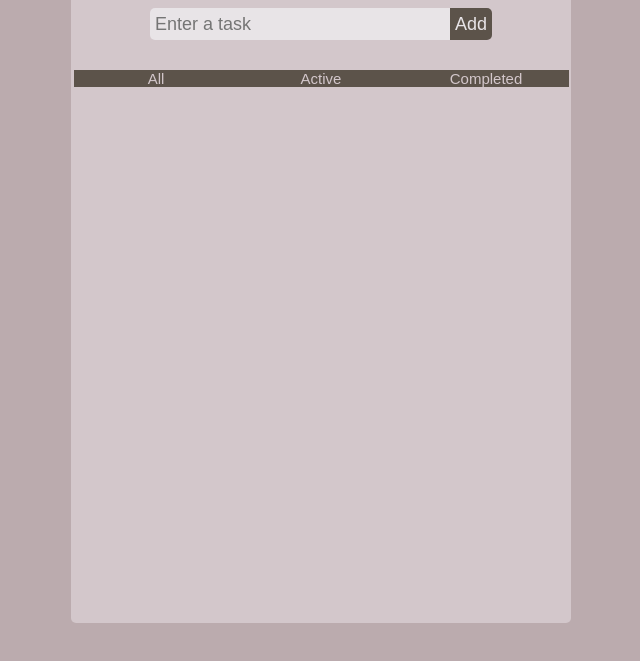
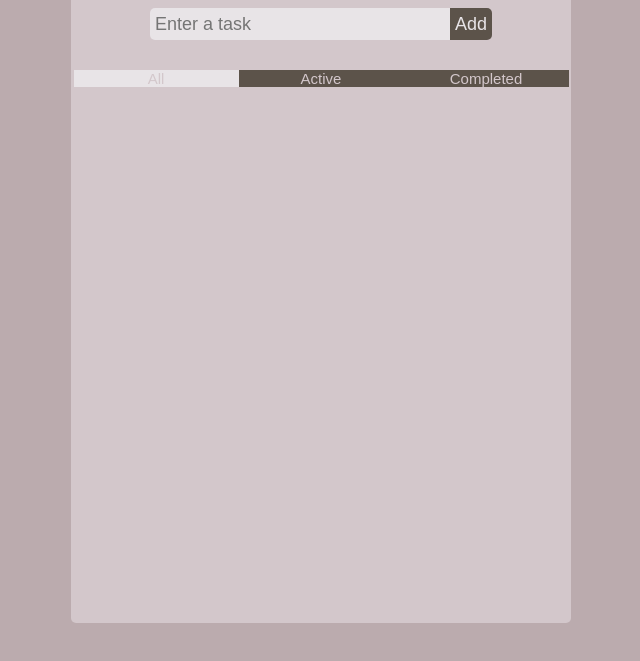
Before and after one commit to tik0212/todo-app, a plain HTML site: page index.html in a window 1280 px wide. Both pictures are taken after a click on the button "All". Shown: the part 147-808 px from the top of the page, without its empty margins (319-959 px from the left). Drawn offline with Linux system fonts and the light colour scheme.

Commit message:
style: add active button highlight for filters

```diff
--- a/script.js
+++ b/script.js
@@ -76,6 +76,16 @@ function loadTasks() {
   }
 }
 
+function setActiveButton(button) {
+  const buttons = document.querySelectorAll(".filter-buttons button");
+
+  buttons.forEach((btn) => {
+    btn.classList.remove("active");
+  });
+
+  button.classList.add("active");
+};
+
 loadTasks();
 
 addBtn.addEventListener("click", addTask);
@@ -89,6 +99,7 @@ allBtn.addEventListener("click", function() {
     tasks.forEach((li) => {
       li.style.display = "flex";
     });
+    setActiveButton(allBtn);
 });
 
 activeBtn.addEventListener("click", function() {
@@ -103,6 +114,7 @@ activeBtn.addEventListener("click", function() {
       li.style.display = "flex";
     }
   });
+  setActiveButton(activeBtn);
 });
 
 completedBtn.addEventListener("click", function() {
@@ -117,4 +129,5 @@ completedBtn.addEventListener("click", function() {
       li.style.display = "none";
     }
   });
+  setActiveButton(completedBtn);
 });
--- a/style/style.css
+++ b/style/style.css
@@ -83,6 +83,11 @@ input::placeholder {
   background-color: var(--accent-brown);
 }
 
+.filter-buttons button.active {
+  color: var(--bg-main);
+  background-color: var(--bg-input);
+}
+
 ul {
   display: flex;
   flex-direction: column;
```
